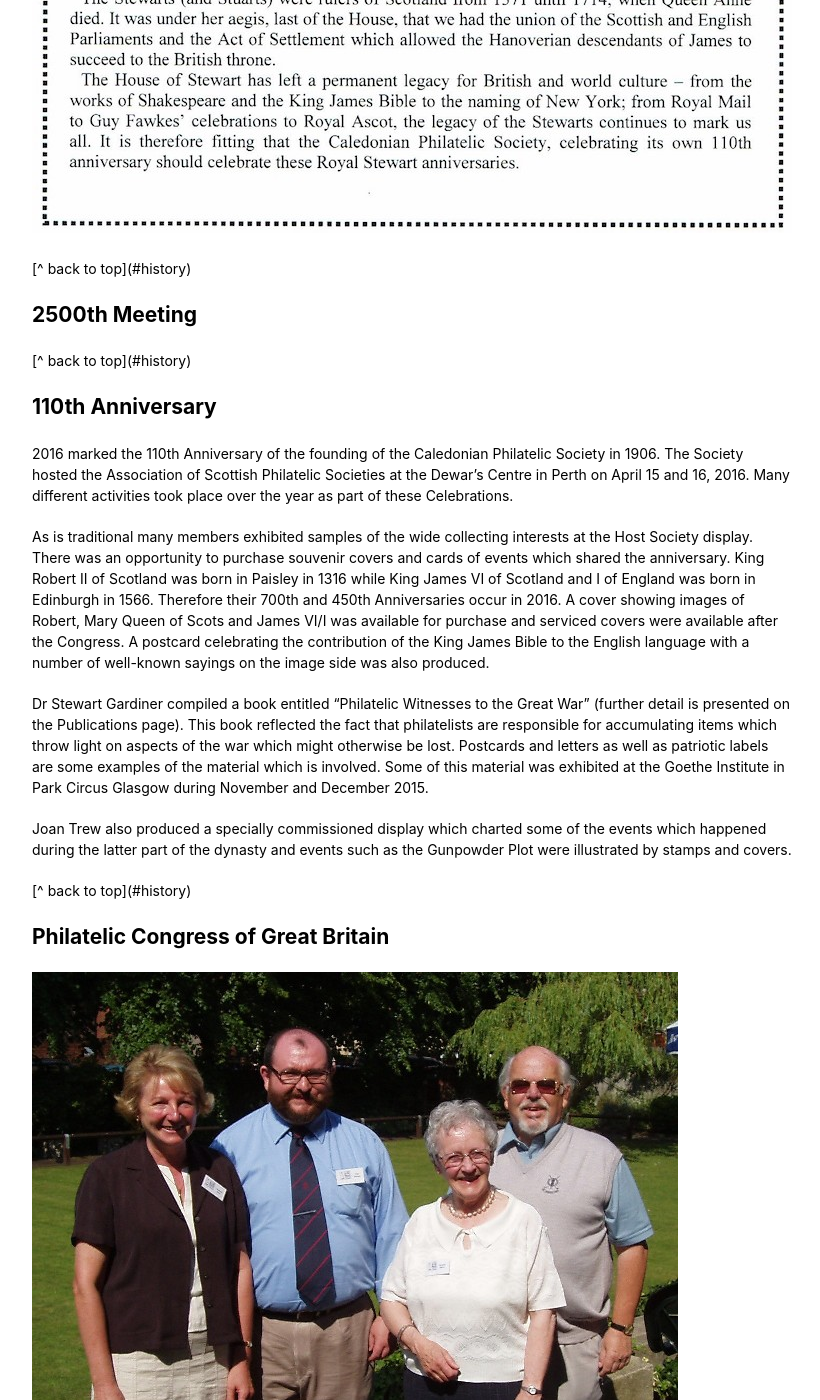
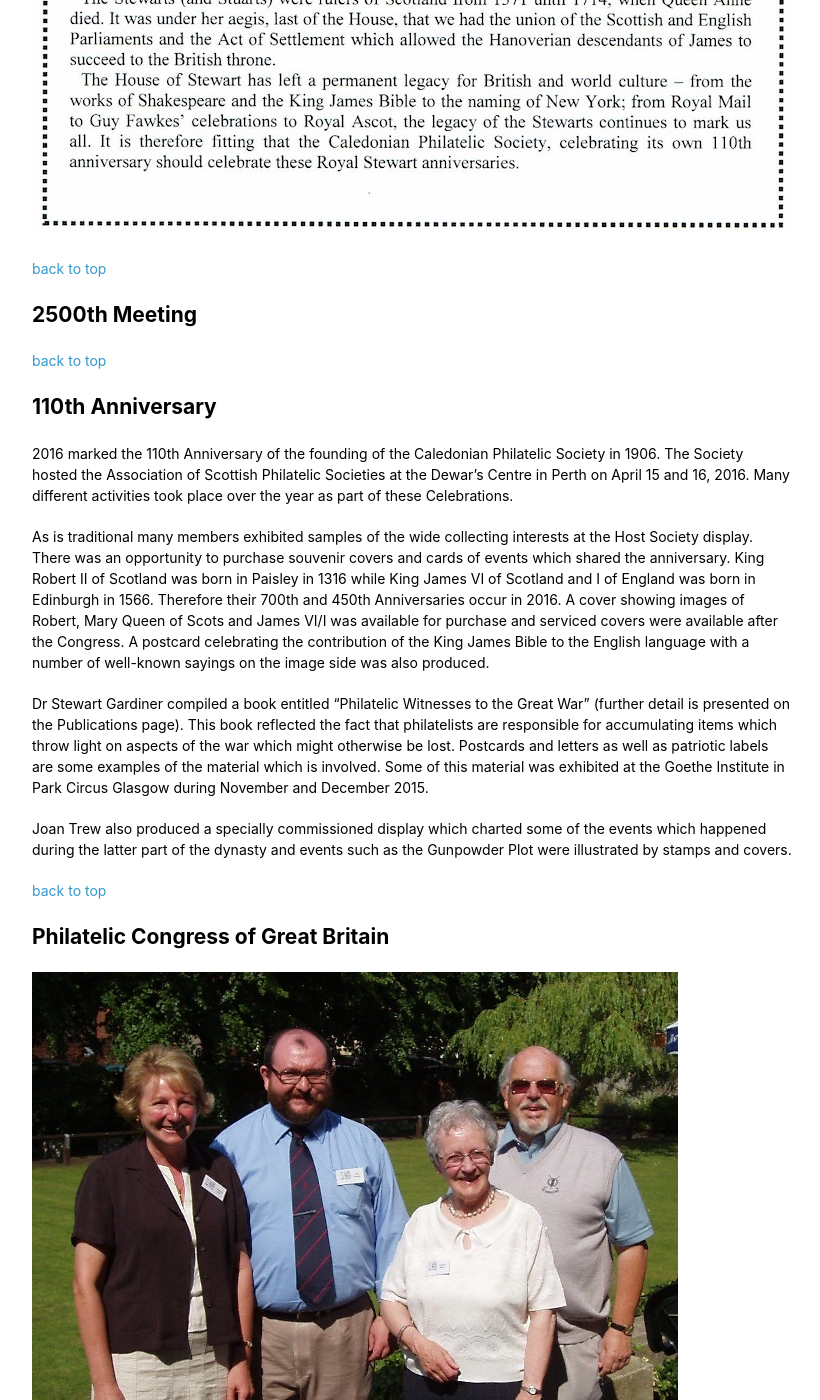
Before and after one commit to astalker/caledonian-stamps, a Jekyll site: the page built from history.md, in a window 1280 px wide and 1400 px high, scrolled down 8118 px. Shown: the whole window, without its empty margins (338-1158 px from the left). Built offline with Jekyll 4.4.1, drawn with Linux system fonts in a browser that asks for light colours; our own code applies the rules of GitHub Pages for plain Markdown files; some of the changed text lies outside the part shown.

Commit message:
Fix back to top

```diff
--- a/history.md
+++ b/history.md
@@ -37,13 +37,13 @@ The City has been well recognised by philately. Stamps featuring Glasgow, Glasgo
 
 In the 21st Century, the Caledonian Philatelic Society also continues to flourish. It meets on Thursdays from October till April in Strathclyde University. Members are recognised for their knowledge and expertise throughout the philatelic world and new members are always made most welcome. We take pride in always showing a welcoming face and can guarantee anyone joining us a very fine evening, and never a fine mess.
 
-[^ back to top](#history)
+[back to top](#history)
 
 ## Hosting ASPS Annual Congress
 2016 marked the 110th Anniversary of the founding of the Caledonian Philatelic Society in 1906. The Society hosted the Association of Scottish Philatelic Societies at the Dewar’s Centre in Perth on April 15 and 16, 2016. Many different activities took place over the year as part of these Celebrations.
 As is traditional many member exhibited samples of the wide collecting interests at the Host Society display. There was an opportunity to purchase souvenir covers and cards of events which shared the anniversary. King Robert II of Scotland was born in Paisley in 1316 while King James VI of Scotland and I of England was born in Edinburgh in 1566. Therefore their 700th and 450th Anniversaries occurred in 2016. A cover showing images of Robert, Mary Queen of Scots and James VI/I was available for purchase at 50 pence before Congress and 60 pence after the event and serviced covers were available after the Congress at £2.50 each which included the special handstamp and postage and packing. A postcard celebrating the contribution of the King James Bible to the English language with a number of well known sayings on the image side was also on sale at the same prices. The cover produced, along with the two inserts, is shown on the [Congress Covers page](./congress-covers).
 
-[^ back to top](#history)
+[back to top](#history)
 
 ## Congress Covers
 
@@ -77,11 +77,11 @@ As is traditional many member exhibited samples of the wide collecting interests
 <div align="center">Insert with history of The House of Stewart/Stuart</div>
 ![Insert 2](images/insert-2.jpg)
 
-[^ back to top](#history)
+[back to top](#history)
 
 ## 2500th Meeting
 
-[^ back to top](#history)
+[back to top](#history)
 
 ## 110th Anniversary
 2016 marked the 110th Anniversary of the founding of the Caledonian Philatelic Society in 1906. The Society hosted the Association of Scottish Philatelic Societies at the Dewar’s Centre in Perth on April 15 and 16, 2016. Many different activities took place over the year as part of these Celebrations.
@@ -92,7 +92,7 @@ Dr Stewart Gardiner compiled a book entitled “Philatelic Witnesses to the Grea
 
 Joan Trew also produced a specially commissioned display which charted some of the events which happened during the latter part of the dynasty and events such as the Gunpowder Plot were illustrated by stamps and covers.
 
-[^ back to top](#history)
+[back to top](#history)
 
 ## Philatelic Congress of Great Britain
 
@@ -132,7 +132,7 @@ This photo appeared in the "ABPS News" issue September 2006.
 The report of the meeting on the Renfrewshire Council's website has been deleted
 
 
-[^ back to top](#history)
+[back to top](#history)
 
 ## Royal Philatelic Society of Great Britain Visit 2006
 
@@ -290,4 +290,4 @@ A selection of postcards illustrating the conventions used and problems encounte
 
 The Philatelic Congress of Great Britain has been hosted by Philatelic Societies throughout Britain in many different venues. This display shows special postmarks and labels from the earlier events.
 
-[^ back to top](#history)
+[back to top](#history)
```
Also changed, not shown: publications.md (+3 -3 lines).
